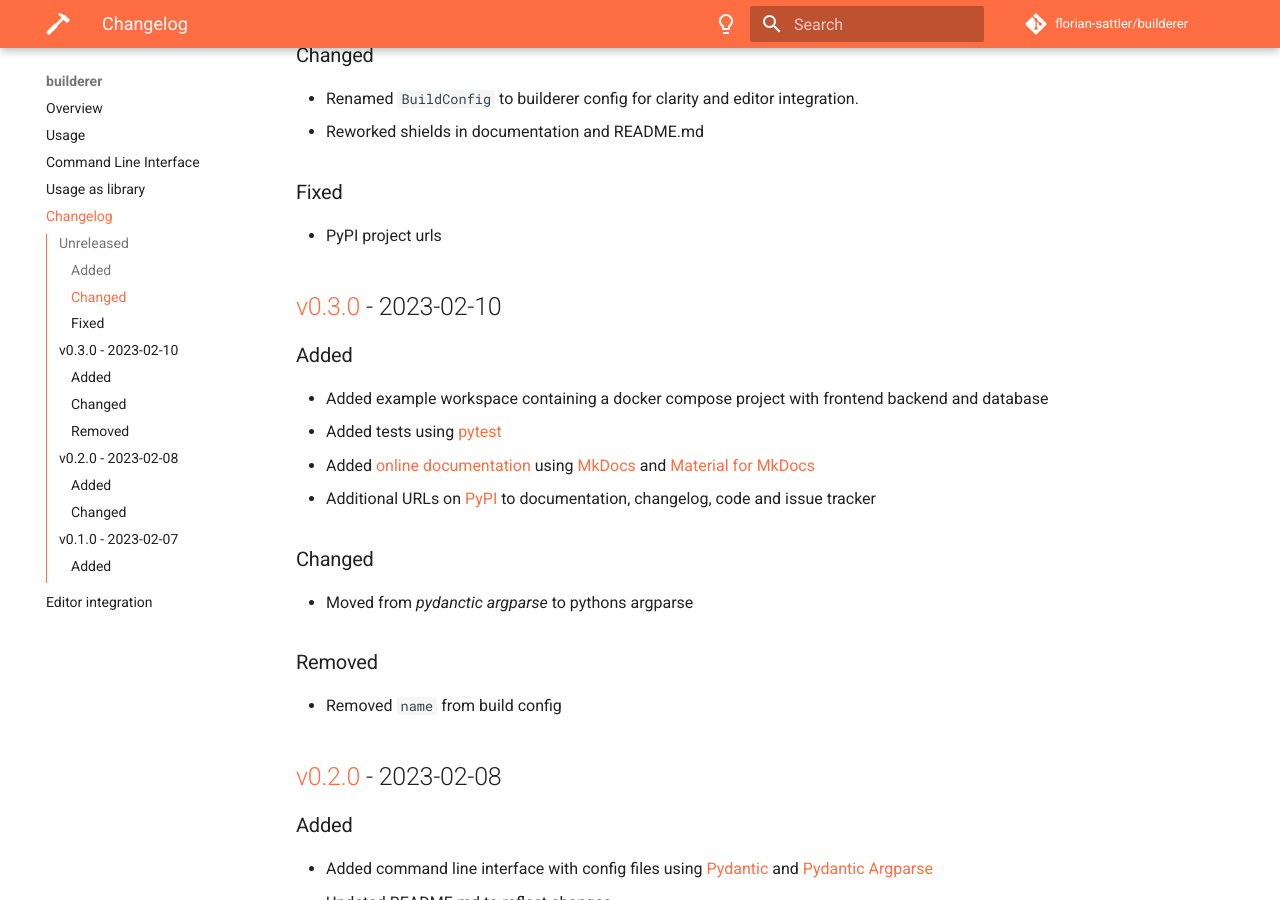
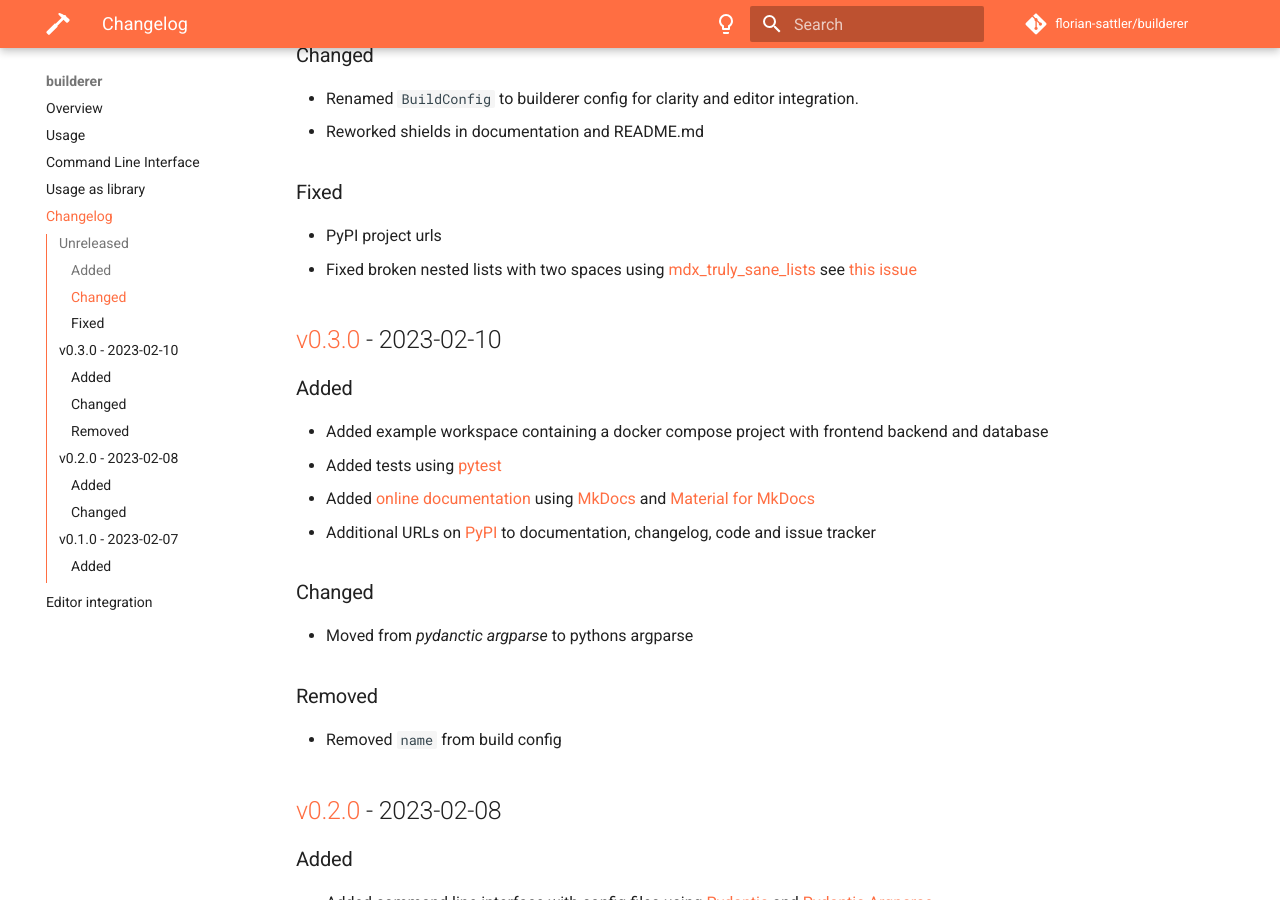
Before and after one commit to florian-sattler/builderer, an MkDocs documentation site: the page built from docs/changes.md, in a window 1280 px wide and 900 px high, scrolled down 704 px. Built offline with MkDocs 1.6.1 and Material for MkDocs 9.7.7, drawn with Linux system fonts in a browser that asks for light colours; comment, search, counter and statistics services are not loaded.

Commit message:
fixed broken lists in docs

```diff
--- a/CHANGELOG.md
+++ b/CHANGELOG.md
@@ -28,6 +28,7 @@
 ### Fixed
 
 - PyPI project urls
+- Fixed broken nested lists with two spaces using [mdx_truly_sane_lists](https://pypi.org/project/mdx-truly-sane-lists/) see [this issue](https://github.com/mkdocs/mkdocs/issues/545)
 
 ## [v0.3.0] - 2023-02-10
 
--- a/mkdocs.yml
+++ b/mkdocs.yml
@@ -53,7 +53,7 @@
   - pymdownx.extra
   - pymdownx.details
   - pymdownx.superfences
-
+  - mdx_truly_sane_lists
 extra:
   social:
     - icon: fontawesome/brands/github
--- a/requirements-dev.txt
+++ b/requirements-dev.txt
@@ -37,6 +37,7 @@
 markdown==3.3.7
     # via
     #   markdown-include
+    #   mdx-truly-sane-lists
     #   mkdocs
     #   mkdocs-material
     #   pymdown-extensions
@@ -46,6 +47,8 @@
     # via jinja2
 mccabe==0.7.0
     # via flake8
+mdx-truly-sane-lists==1.3
+    # via -r requirements-dev.in
 mergedeep==1.3.4
     # via mkdocs
 mkdocs==1.4.2
```
Also changed, not shown: 1 other file.
